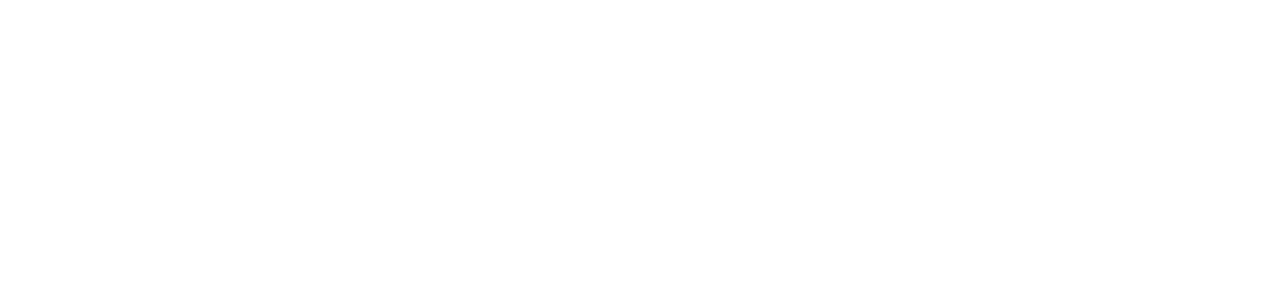
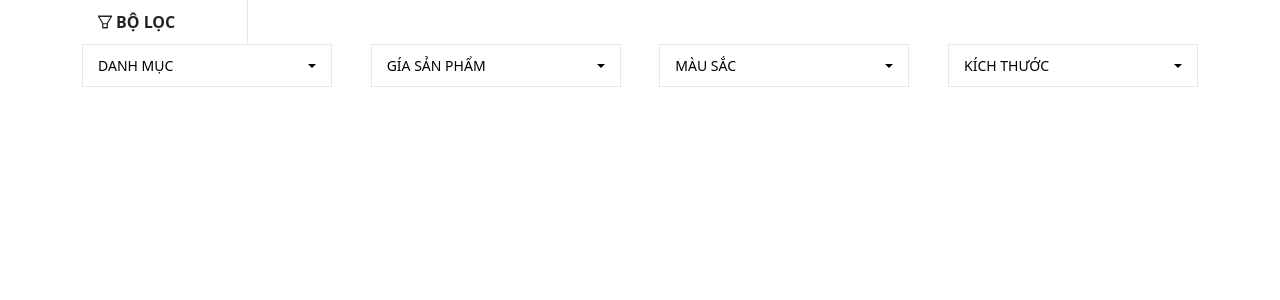
Before and after one commit to thoangne/kdnt-react-app, a React (Vite) app: page /test in a window 1280 px wide. Before the commit this address had no page. Shown: the top 300 px of the page. Built offline with nearby package versions, Linux system fonts and the light colour scheme.

Commit message:
update 15/10
Thêm filterProduct

```diff
--- a/src/App.tsx
+++ b/src/App.tsx
@@ -8,6 +8,7 @@
 import MyInfo from './layout/MyInfo';
 import ProductDetailPage from './pages/ProductDetailPage';
 import AccountPage from './pages/AccountPage';
+import { FillerProduct } from './components/FillerProduct';
 
 
 const HanderRoutes = () => (
@@ -18,6 +19,8 @@
     <Route path="/register" element={<RegisterPage />} />
     <Route path="/product-detail/:productId" element={<ProductDetailPage />} />
     <Route path="/my-info" element={<AccountPage />} />
+    <Route path="/test" element={<FillerProduct />} />
+
 
   </Routes>
 );
--- /dev/null
+++ b/src/components/FillerProduct.scss
@@ -0,0 +1,43 @@
+.dropdown-custom{
+    font-size: 14px;
+    font-weight: 400;
+    padding: 10px 15px;
+    background: #fff;
+    border: 1px solid #e7e7e7;
+    text-transform: uppercase;
+    cursor: pointer;
+    color: #000;
+    width: 250px;
+    border-radius: 0;
+    text-align: left;
+    display: flex;
+    justify-content: space-between;
+    align-items: center;
+}
+.bo-loc{
+    display: flex;
+    align-items: center;
+    font-size: 16px;
+    font-weight: 700;
+    padding: 10px 15px;
+    text-transform: uppercase;
+    border-right: 1px solid #e7e6e6;
+}
+.icon-filter{
+    padding-right: 3px;
+}
+
+.btn-check:checked+.btn, .btn.active, .btn.show, .btn:first-child:active, :not(.btn-check)+.btn:active {
+    background-color: #fff;
+    color: #000;
+    border-color: none;
+}
+
+.root-drop{
+   width: 250px;
+}
+.menu-dropdown{
+    width: 250px;
+    padding-top: 0
+    pb  0;
+}
--- /dev/null
+++ b/src/components/FillerProduct.tsx
@@ -0,0 +1,52 @@
+import { DownOutlined, FilterOutlined } from "@ant-design/icons";
+import React, { useState } from "react";
+import { Col, Container, Form, Row } from "react-bootstrap";
+import Dropdown from "react-bootstrap/Dropdown";
+import './FillerProduct.scss'
+import { FilerObject } from "../initialize/type";
+
+export const FillerProduct = () => {
+    const [ListFilter, setListFilter] = useState<FilerObject[]>([]);
+  const [ListNameType, setListNameType] = useState<string[]>([
+    "Danh mục", "Gía sản phẩm", "Màu sắc", "Kích thước"
+  ]);
+  return (
+    <>
+      <Container>
+        <Row>
+          <Col xs={2}>
+            <div className="bo-loc">
+              <FilterOutlined className="icon-filter"></FilterOutlined>
+              <span>Bộ lọc</span>
+            </div>
+          </Col>
+          <Col className="d-flex justify-content-between width-dropdown">
+          {ListNameType.map((NameType, index) => (
+            <div>
+              <Dropdown className="root-drop" >
+                <Dropdown.Toggle className="dropdown-custom" variant="success">
+                   {NameType}
+                </Dropdown.Toggle>
+
+                 {ListFilter.map((category,index)=>(
+                <Dropdown.Menu className="menu-dropdown">
+                  <Dropdown.Item href="#/action-1">
+                  <Form.Check
+                  label={category.subCategory}
+                  name=""
+                  value=""
+                  className="mr-20"
+                  />
+                  </Dropdown.Item>
+                </Dropdown.Menu>
+                 ))}
+
+              </Dropdown>
+            </div>
+                ))}
+          </Col>
+        </Row>
+      </Container>
+    </>
+  );
+};
--- a/src/initialize/defaultType.tsx
+++ b/src/initialize/defaultType.tsx
@@ -1,4 +1,4 @@
-import  {Product,Category, Login, User, Resgister}  from "./type";
+import  {Product,Category, Login, User, Resgister, FilerObject}  from "./type";
 
 export const CategoryDefault:Category = {
     categoryId: "hello",
@@ -48,3 +48,11 @@
   gender:"",
   dayofbirth: ""
 }
+
+export const FilerObjectDefault:FilerObject ={
+  minPrice: "",
+  maxPrice: "",
+  color: "",
+  size:0,
+  subCategory: "",
+}
--- a/src/initialize/type.tsx
+++ b/src/initialize/type.tsx
@@ -76,7 +76,7 @@
   minPrice?: string,
   maxPrice?: string,
   color?: string,
-  size?: number,
+  size?: string,
   subCategory?: string,
 }
 
```
